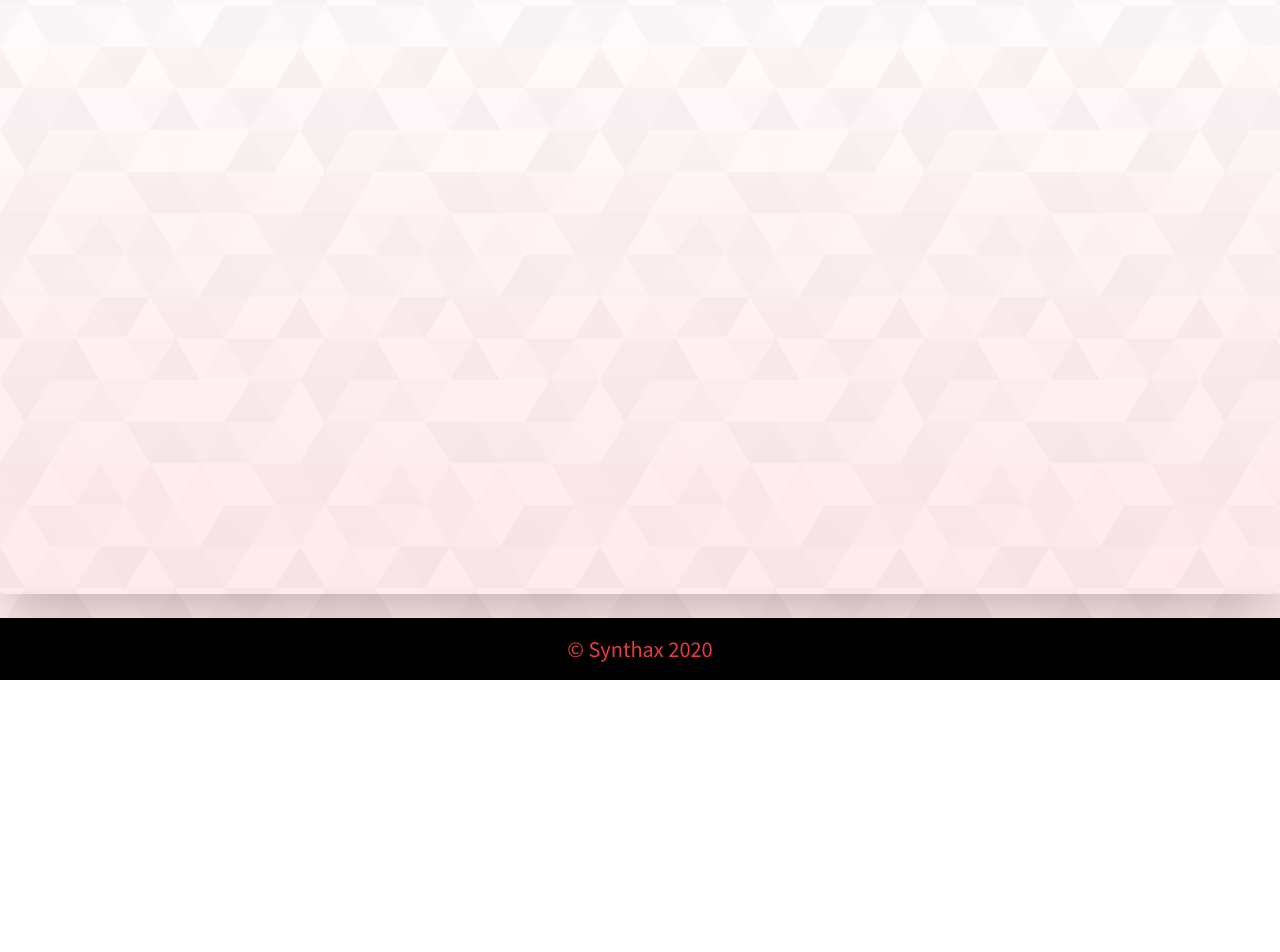
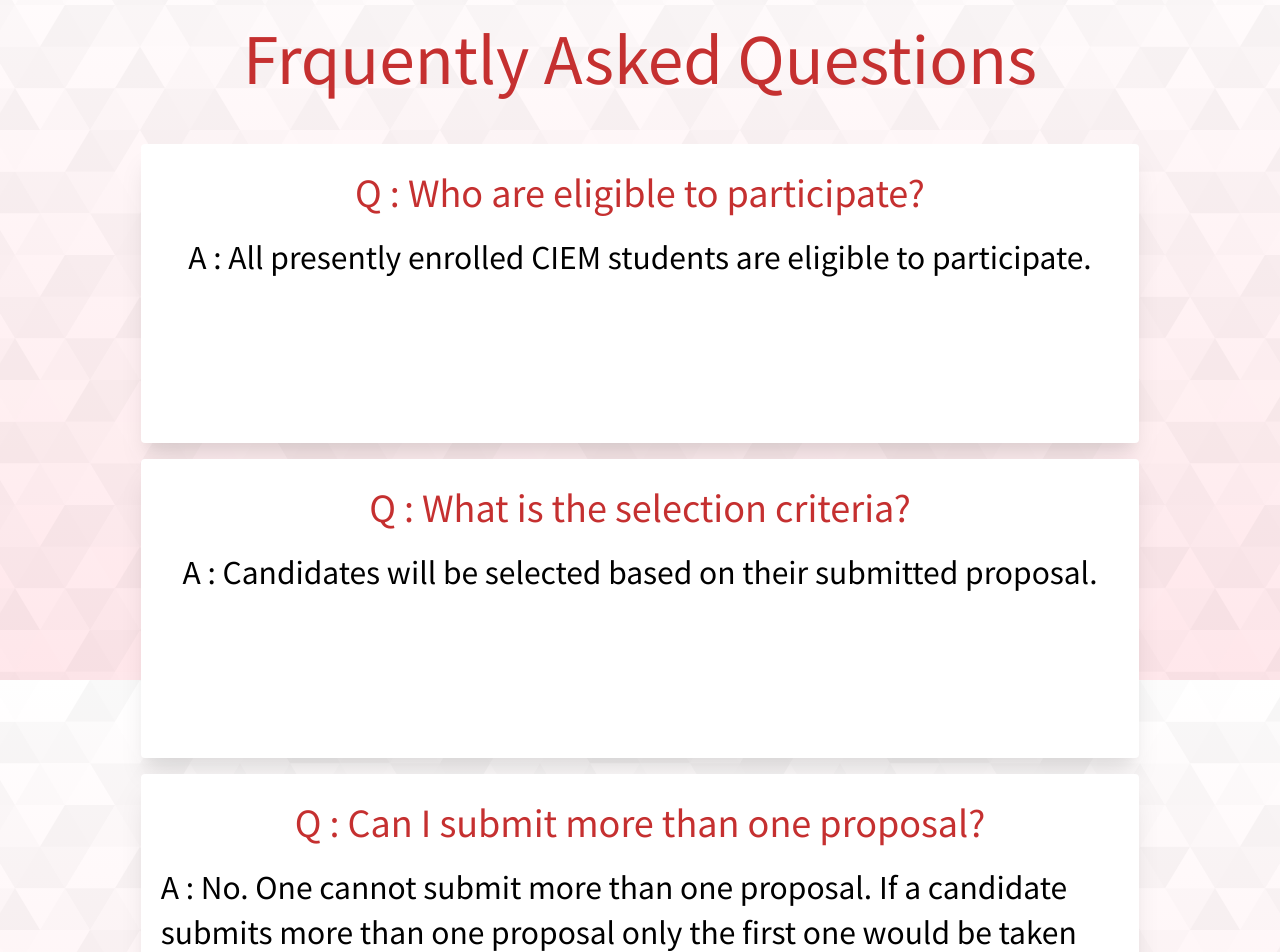
Before and after one commit to shawavisek35/synthack, a React (Create React App) app: page /faq in a window 1280 px wide. Shown: the part 120-1072 px from the top of the page. Before the commit the page ends 800 px from the top, so only its background shows below. Built offline with nearby package versions, Linux system fonts and the light colour scheme.

Commit message:
WIP : FAQs

```diff
--- a/src/App.js
+++ b/src/App.js
@@ -7,7 +7,7 @@ import { Switch, Route } from "react-router";
 import Home from "./components/Home";
 import Rules from "./components/Rules";
 import GettingStarted from "./components/GettingStarted";
-import About from "./components/About";
+import FAQ from "./components/FAQ";
 import Footer from "./components/Footer";
 
 function App() {
@@ -31,6 +31,6 @@ export default App;
 const routes = [
   { path: "/rules", component: Rules },
   { path: "/gettingStarted", component: GettingStarted },
-  { path: "/about", component: About },
+  { path: "/faq", component: FAQ },
   { path: "/", component: Home, exact: true },
 ];
--- a/src/assets/App.css
+++ b/src/assets/App.css
@@ -13,3 +13,7 @@ body {
   grid-template-rows: auto 1fr auto;
   font-family: "Noto Sans JP", sans-serif;
 }
+
+.dead-center{
+  place-items: center;
+}
--- a/src/components/About.js
+++ /dev/null
@@ -1,11 +0,0 @@
-import React from 'react';
-
-const About = () => {
-    return (
-        <div>
-            About
-        </div>
-    );
-};
-
-export default About;
--- /dev/null
+++ b/src/components/FAQ.js
@@ -0,0 +1,53 @@
+import React from "react";
+
+const FAQ = () => {
+  return (
+    <div>
+      <h1 className="shadow-lg lg:shadow-none md:shadow-none rounded mx-4 my-6 lg:text-6xl md:text-6xl sm:text-4xl text-4xl text-center text-red-700">
+        Frquently Asked Questions
+      </h1>
+      <div className={`grid grid-rows-${FAQs.length} py-4 gap-4 mx-4 dead-center`}>
+        {FAQs.map((item) => (
+          <div
+            key={item.q}
+            className="flex flex-col mx-auto justify-content-around items-center bg-white p-5 lg:w-4/5 w-full h-full rounded shadow-xl"
+          >
+                <h1 className="text-4xl mb-4 text-red-700">Q : {item.q}</h1>
+            <h1 className="text-3xl">A : {item.a}</h1>
+          </div>
+        ))}
+      </div>
+    </div>
+  );
+};
+
+const FAQs = [
+  {
+    q: "Who are eligible to participate?",
+    a: "All presently enrolled CIEM students are eligible to participate.",
+  },
+  {
+    q: "What is the selection criteria?",
+    a: "Candidates will be selected based on their submitted proposal.",
+  },
+  {
+    q: "Can I submit more than one proposal?",
+    a:
+      "No. One cannot submit more than one proposal. If a candidate submits more than one proposal only the first one would be taken into consideration.",
+  },
+  {
+    q: "How will I know whether I am selected or not?",
+    a: "All selected candidates will be notified via email.",
+  },
+  {
+    q: "Whom should I contact in case I have any doubt or dispute?",
+    a:
+      "You should contact the mentor or any of the organisers on Discord channel. The college authority is nowhere responsible in resolving your doubts or disputes.",
+  },
+  {
+    q: ` Do I need to pay any fees to take part in this event? `,
+    a: `No. You need not to pay a single penny to participate in this event.`,
+  },
+];
+
+export default FAQ;
--- a/src/components/navbar.js
+++ b/src/components/navbar.js
@@ -71,5 +71,5 @@ export default Navbar;
 const NavLinks = [
   { path: "/gettingStarted", name: "Getting Started" },
   { path: "/rules", name: "Rules" },
-  { path: "/about", name: "About" },
+  { path: "/faq", name: "FAQ" },
 ];
--- a/src/components/timeline.js
+++ b/src/components/timeline.js
@@ -2,7 +2,7 @@ import React from "react";
 
 const Timeline = () => {
   return (
-    <div className="mx-auto px-10">
+    <div className="mx-auto px-10 my-5">
       <h1 className="animate-bounce rounded mx-4 my-6 lg:text-6xl md:text-6xl sm:text-5xl text-6xl text-center text-red-700 ">
         Timeline
       </h1>
@@ -50,7 +50,7 @@ const Timeline = () => {
         </div>
         {/*  */}
         {/* Coding Period */}
-        <div className="grid lg:grid-cols-2 md:grid-cols-2 sm:grid-cols-1 gap-4 mx-auto">
+        <div className="grid lg:grid-cols-2 md:grid-cols-2 sm:grid-cols-1 gap-4 mx-auto w-full">
           <div className="bg-white rounded-lg shadow-xl lg:p-5 p-5 flex lg:flex-row flex-col sm:flex-col">
             <h1 className="text-4xl self-center">Coding Period</h1>
             <p className="animate-pulse md:text-2xl lg:md:text-2xl sm:text-lg text-lg self-end bg-red-500 text-white font-mono">
@@ -71,7 +71,7 @@ const Timeline = () => {
         </div>
         {/*  */}
         {/* Award Ceremony */}
-        <div className="grid lg:grid-cols-2 md:grid-cols-2 sm:grid-cols-1 gap-4 mx-auto">
+        <div className="grid lg:grid-cols-2 md:grid-cols-2 sm:grid-cols-1 gap-4 mx-auto w-full">
           <div className="bg-white rounded-lg shadow-xl lg:p-5 p-5 flex lg:flex-row flex-col sm:flex-col justify-center">
             <h1 className="text-4xl self-center">Award Ceremony</h1>
             <p className="animate-pulse md:text-2xl lg:md:text-2xl sm:text-lg text-lg self-end bg-red-500 text-white font-mono">
```
Also changed, not shown: 1 other file (tests, documents, lock files or other folders).
